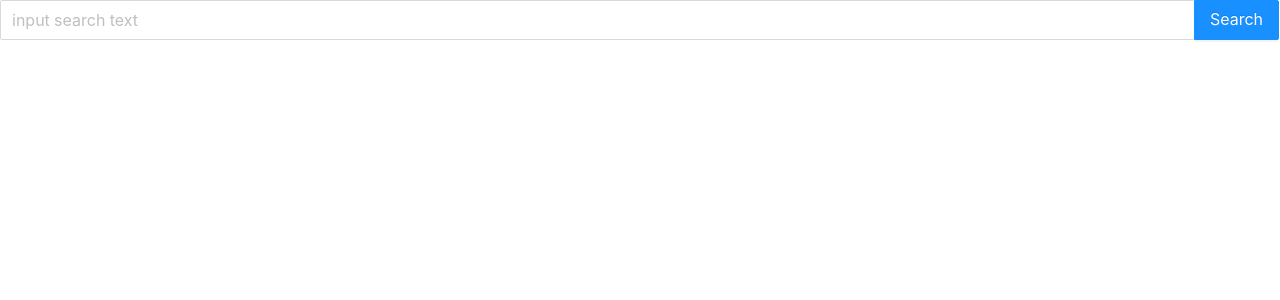
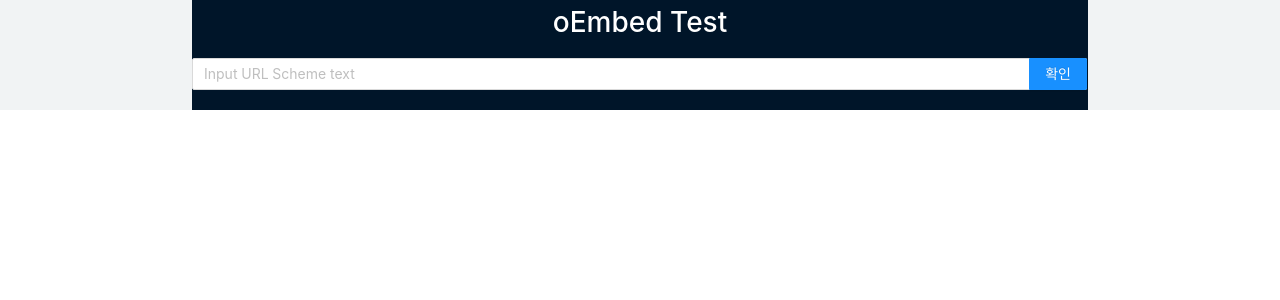
Before and after one commit to rnin9/oEmbed-front, a React (Create React App) app: page / in a window 1280 px wide. Shown: the top 300 px of the page. Built offline with nearby package versions, Linux system fonts and the light colour scheme.

Commit message:
making header

```diff
--- /dev/null
+++ b/src/App.css
@@ -0,0 +1,18 @@
+@import '~antd/dist/antd.css';
+
+.outerFrame{
+    background-color:#f1f3f4;
+    display: flex;
+    justify-content: center;
+}
+
+.headContent {
+    width: 70vw;
+    background-color: #001529;
+    padding-bottom: 20px;
+}
+
+.headContent > h1 {
+    text-align: center;
+    color : white;
+}
--- a/src/App.js
+++ b/src/App.js
@@ -1,5 +1,6 @@
+import './App.css';
 import axios from 'axios';
-import { Input } from 'antd';
+import { Input, Divider } from 'antd';
 const { Search } = Input;
 
 function App() {
@@ -12,13 +13,18 @@ function App() {
 
   }
   return (
-    <Search
-      placeholder="input search text"
-      allowClear
-      enterButton="Search"
-      size="large"
-      onSearch={onSearch}
-    />
+    <div className='outerFrame'>
+      <header className='headContent'>
+        <h1>oEmbed Test</h1>
+        <Search placeholder="Input URL Scheme text" onSearch={onSearch} enterButton="확인" color='#f1f3f4' />
+      </header >
+      <content>
+
+      </content>
+      <footer>
+        <Divider />
+      </footer>
+    </div >
   );
 
 }
--- a/src/index.css
+++ b/src/index.css
@@ -1,13 +1 @@
-body {
-  margin: 0;
-  font-family: -apple-system, BlinkMacSystemFont, 'Segoe UI', 'Roboto', 'Oxygen',
-    'Ubuntu', 'Cantarell', 'Fira Sans', 'Droid Sans', 'Helvetica Neue',
-    sans-serif;
-  -webkit-font-smoothing: antialiased;
-  -moz-osx-font-smoothing: grayscale;
-}
-
-code {
-  font-family: source-code-pro, Menlo, Monaco, Consolas, 'Courier New',
-    monospace;
-}
+@import '~antd/dist/antd.css';
--- a/src/index.js
+++ b/src/index.js
@@ -1,9 +1,6 @@
 import React from 'react';
 import ReactDOM from 'react-dom';
-import './index.css';
-import 'antd/dist/antd.css';
 import App from './App';
-import reportWebVitals from './reportWebVitals';
 
 ReactDOM.render(
   <React.StrictMode>
@@ -11,8 +8,3 @@ ReactDOM.render(
   </React.StrictMode>,
   document.getElementById('root')
 );
-
-// If you want to start measuring performance in your app, pass a function
-// to log results (for example: reportWebVitals(console.log))
-// or send to an analytics endpoint. Learn more: https://bit.ly/CRA-vitals
-reportWebVitals();
--- a/src/reportWebVitals.js
+++ /dev/null
@@ -1,13 +0,0 @@
-const reportWebVitals = onPerfEntry => {
-  if (onPerfEntry && onPerfEntry instanceof Function) {
-    import('web-vitals').then(({ getCLS, getFID, getFCP, getLCP, getTTFB }) => {
-      getCLS(onPerfEntry);
-      getFID(onPerfEntry);
-      getFCP(onPerfEntry);
-      getLCP(onPerfEntry);
-      getTTFB(onPerfEntry);
-    });
-  }
-};
-
-export default reportWebVitals;
```
Also changed, not shown: src/setupTests.js (deleted, +0 -5 lines), src/logo.svg (deleted).
